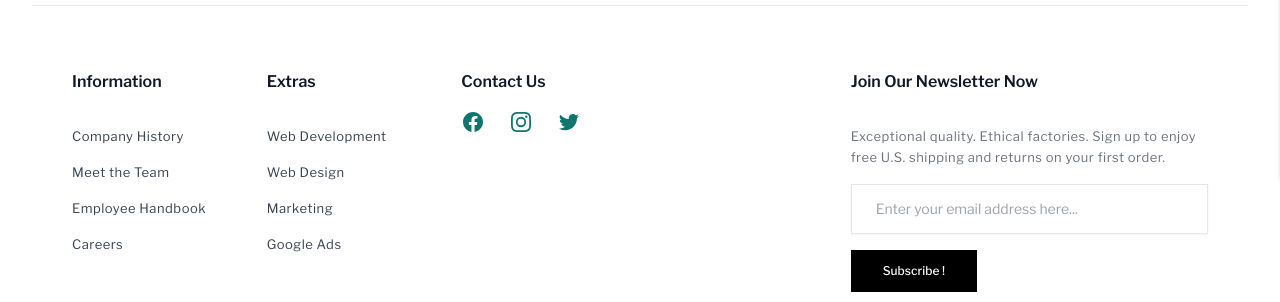
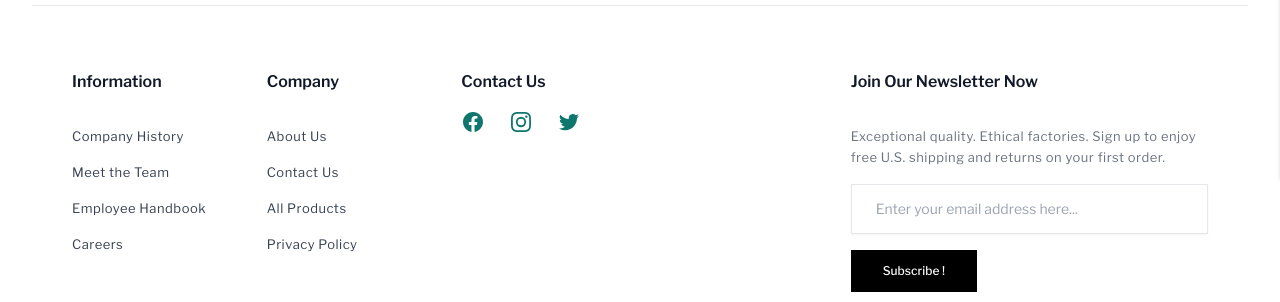
Before and after one commit to pranshu-poddar/inkredibles, a Next.js app: page /user/profile in a window 1280 px wide. Shown: the part 621-923 px from the top of the page. Built offline with nearby package versions, Linux system fonts and the light colour scheme; no server answers; the database is empty.

Commit message:
added privacy policy

```diff
--- a/package.json
+++ b/package.json
@@ -18,6 +18,7 @@
     "bcrypt": "^5.1.1",
     "eslint-config-prettier": "^9.1.0",
     "js-cookie": "^3.0.5",
+    "mammoth": "^1.7.2",
     "next": "14.0.3",
     "nodemailer": "^6.9.7",
     "prettier": "^3.1.0",
--- /dev/null
+++ b/src/app/(routes)/privacy-policy/page.tsx
@@ -0,0 +1,31 @@
+// components/DocViewer.js
+'use client'
+import React, { useEffect, useState } from 'react';
+import mammoth from 'mammoth';
+
+const DocViewer = () => {
+  const [htmlContent, setHtmlContent] = useState('');
+  const docFilePath = "/files/privacy-policy.docx"; // Assuming you have the file path correctly
+
+  const convertDocToHtml = async () => {
+    try {
+      const response = await fetch(docFilePath);
+      const arrayBuffer = await response.arrayBuffer();
+      const result = await mammoth.convertToHtml({ arrayBuffer });
+      setHtmlContent(result.value);
+    } catch (error) {
+      console.error('Error converting DOC to HTML:', error);
+    }
+  };
+
+  // Convert DOC to HTML when component mounts
+  useEffect(() => {
+    convertDocToHtml();
+  }, [docFilePath]);
+
+  return (
+    <div className='prose-gray px-4 py-12 prose-p:mb-2' dangerouslySetInnerHTML={{ __html: htmlContent }} />
+  );
+};
+
+export default DocViewer;
--- a/src/components/shared/footer.tsx
+++ b/src/components/shared/footer.tsx
@@ -1,3 +1,4 @@
+import { Pages } from "@/constants/page.constant";
 import React from "react";
 
 const Footer = () => {
@@ -48,42 +49,42 @@ const Footer = () => {
           </div>
 
           <div className="text-center sm:text-left">
-            <h6 className=" font-semibold text-gray-900">Extras</h6>
+            <h6 className=" font-semibold text-gray-900">Company</h6>
 
             <ul className="mt-8 space-y-4 text-sm">
               <li>
                 <a
                   className="text-gray-700 transition hover:text-gray-700/75"
-                  href="/"
+                  href={Pages.AboutUs}
                 >
-                  Web Development
+                  About Us
                 </a>
               </li>
 
               <li>
                 <a
                   className="text-gray-700 transition hover:text-gray-700/75"
-                  href="/"
+                  href={Pages.ContactUs}
                 >
-                  Web Design
+                  Contact Us
                 </a>
               </li>
 
               <li>
                 <a
                   className="text-gray-700 transition hover:text-gray-700/75"
-                  href="/"
+                  href={Pages.Shop}
                 >
-                  Marketing
+                  All Products
                 </a>
               </li>
 
               <li>
                 <a
                   className="text-gray-700 transition hover:text-gray-700/75"
-                  href="/"
+                  href={Pages.PrivacyPolicy}
                 >
-                  Google Ads
+                  Privacy Policy
                 </a>
               </li>
             </ul>
@@ -197,7 +198,7 @@ const Footer = () => {
 
         <div className="mt-16 border-t border-gray-200 pt-6 px-10 sm:flex sm:items-center sm:justify-between">
           <p className="text-center text-sm text-gray-500 sm:text-left">
-            Copyright &copy; 2023. All rights reserved.
+            Copyright &copy; 2024. All rights reserved.
           </p>
           <ul className="mt-4 flex justify-center gap-6 sm:mt-0 sm:justify-start">
             <li>
--- a/src/constants/page.constant.ts
+++ b/src/constants/page.constant.ts
@@ -1,3 +1,5 @@
+import PrivacyPolicy from "@/app/(routes)/privacy-policy/page";
+
 const PublicPages = {
   Home: "/",
   Shop: "/shop",
@@ -16,6 +18,7 @@ const PublicPages = {
   EditProfile:"/user/profile/edit",
   OrderDetails:"/user/orders/order-details",
   OrderSummary:"/order-summary",
+  PrivacyPolicy:"/privacy-policy"
 };
 
 const ProtectedPages = {
```
Also changed, not shown: 2 other files (tests, documents, lock files or other folders).
